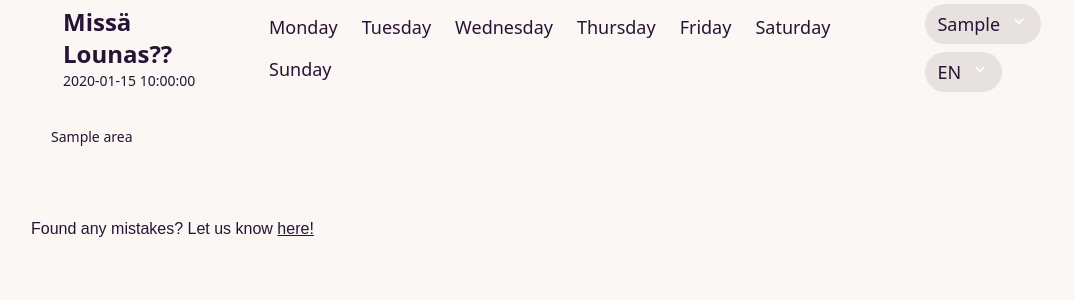
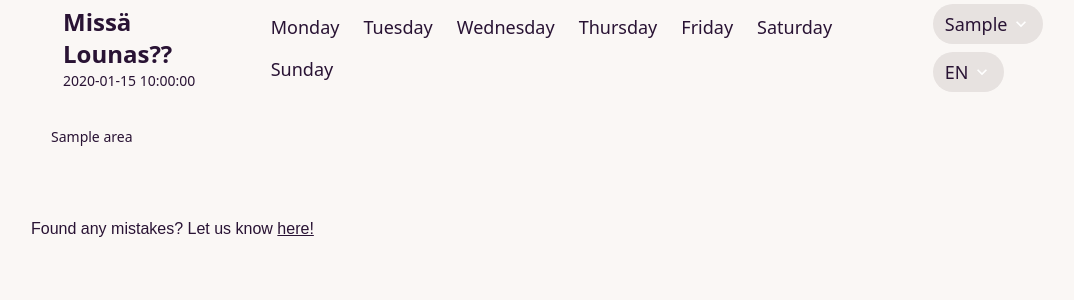
Before and after one commit to uraihan/missalounas, a Flask app: template templates/base.html in a window 1280 px wide. Shown: the top 300 px of the page, without its empty margins (49-1123 px from the left). Run offline with Flask 3, Linux system fonts and the light colour scheme; the template is opened without the code that fills it: most values are stand-ins (such as "Sample title", 1, 10 or a date in 2020); style sheets or scripts are compiled from the project's sources; some web fonts are replaced.

Commit message:
UI change: theme colour and fixing chevron button not showing properly

```diff
--- a/static/daisy.css
+++ b/static/daisy.css
@@ -2,7 +2,7 @@
 @import 'tailwindcss';
 @plugin "daisyui";
 @plugin "daisyui" {
-    themes: cupcake --default, dark --prefersdark;
+    themes: cupcake --default, forest --prefersdark;
 }
 
 
@@ -72,9 +72,12 @@
 }
 
 @layer components {
+    .dropdown-button {
+        display: flex;
+        align-items: center;
+    }
     .dropdown-button::after {
         content: '';
-        display: inline-block;
         width: 20px;
         height: 20px;
         margin-left: 0.25rem;
@@ -85,7 +88,4 @@
     .dropdown:focus-within .dropdown-button::after {
         transform: rotate(180deg);
     }
-    /* .chevron { */
-    /*     transition: transform 0.5s ease; */
-    /* } */
 }
--- a/templates/base.html
+++ b/templates/base.html
@@ -19,7 +19,7 @@
                 {% for area in areas %}
                 <li>
                     {% if selected_area == area.get('area') %}
-                    <a class="bg-secondary" href="{{ url_for('index', **build_url(area=area.get('area'))) }}">
+                    <a class="bg-neutral" href="{{ url_for('index', **build_url(area=area.get('area'))) }}">
                         {{ area.get('area') }}
                     </a>
                     {% else %}
```
